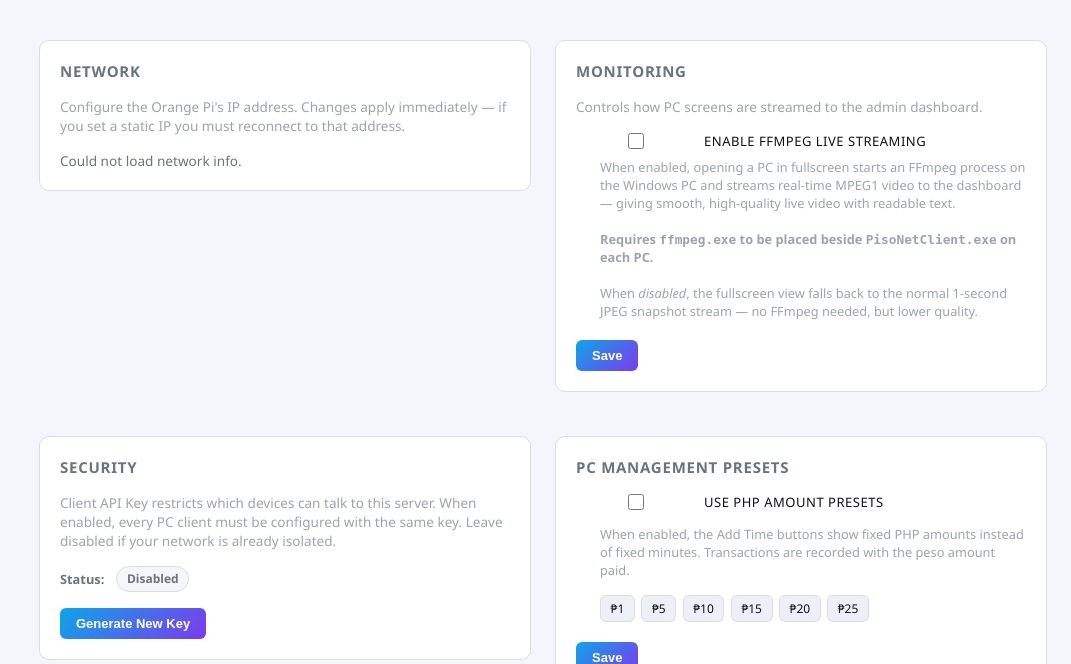
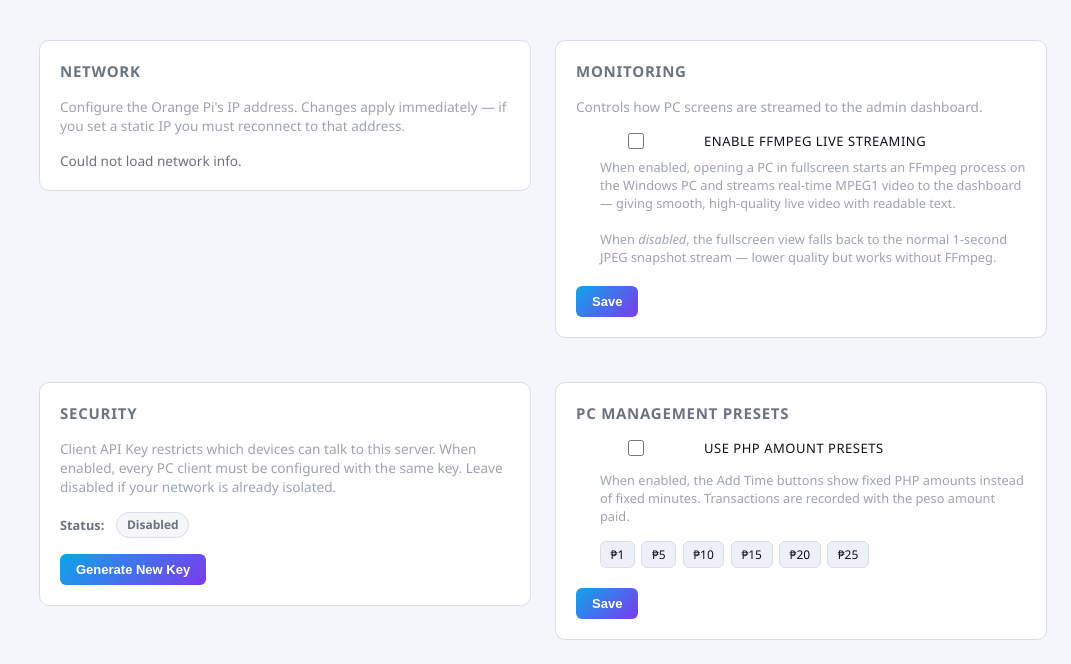
Before and after one commit to valentinjasongaje/pisonex, a FastAPI app: template server-orangepi/dashboard/templates/settings.html in a window 1280 px wide. Shown: the part 838-1502 px from the top of the page, without its empty margins (209-1280 px from the left). Run offline with FastAPI, Linux system fonts and the light colour scheme; the template is opened without the code that fills it, so the values that code supplies are empty; some libraries are stand-ins or nearby versions.

Commit message:
feat(client): bundle ffmpeg.exe with publish output + clean up settings note
client/PisoNetClient.vbproj:
- Add <Content Include="ffmpeg.exe"> with CopyToPublishDirectory=Always
  so dotnet publish automatically copies ffmpeg.exe beside PisoNetClient.exe.
  Gated on Exists() so builds without ffmpeg.exe still work (debug machines).

settings.html:
- Remove the 'Requires ffmpeg.exe beside PisoNetClient.exe' note from
  the Monitoring card description.

Co-Authored-By: Claude Sonnet 4.6 <noreply@anthropic.com>

```diff
--- a/server-orangepi/dashboard/templates/settings.html
+++ b/server-orangepi/dashboard/templates/settings.html
@@ -196,10 +196,8 @@
           When enabled, opening a PC in fullscreen starts an FFmpeg process on the
           Windows PC and streams real-time MPEG1 video to the dashboard — giving
           smooth, high-quality live video with readable text.<br><br>
-          <strong>Requires <code>ffmpeg.exe</code> to be placed beside
-          <code>PisoNetClient.exe</code> on each PC.</strong><br><br>
           When <em>disabled</em>, the fullscreen view falls back to the normal
-          1-second JPEG snapshot stream — no FFmpeg needed, but lower quality.
+          1-second JPEG snapshot stream — lower quality but works without FFmpeg.
         </p>
       </div>
     </div>
```
Also changed, not shown: 1 other file.
